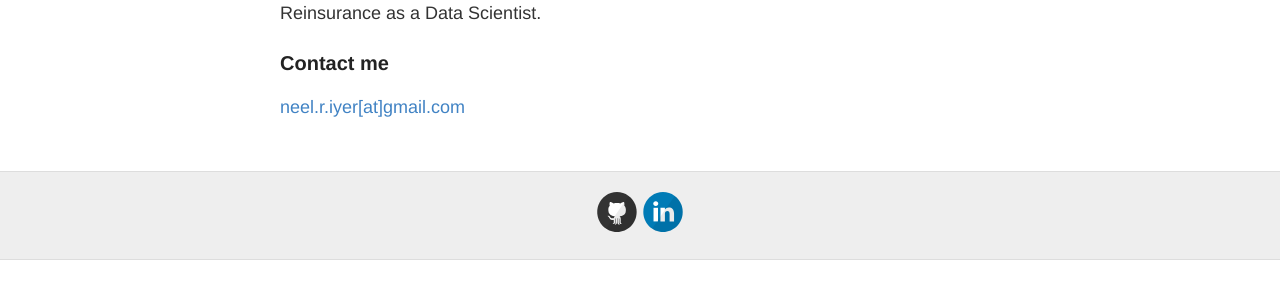
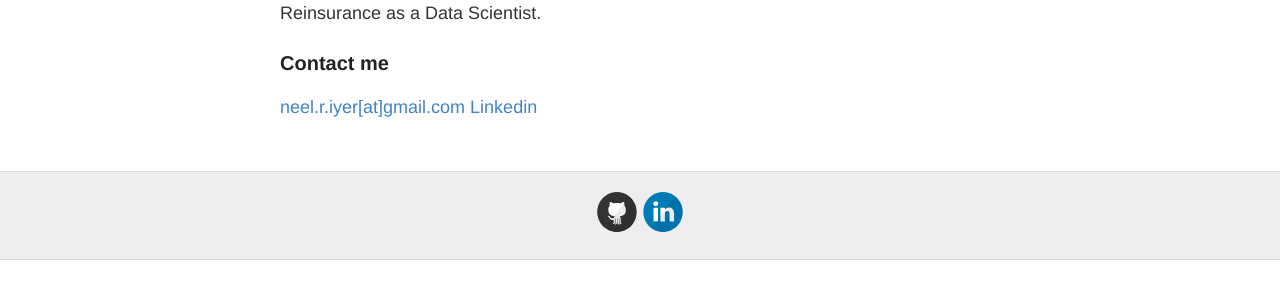
Before and after one commit to neelriyer/neelriyer.github.io, a Jekyll site: the page built from about.md, in a window 1280 px wide. Shown: the part 305-595 px from the top of the page. Built offline with Jekyll 4.4.1, drawn with Linux system fonts in a browser that asks for light colours.

Commit message:
add linkedin

```diff
--- a/about.md
+++ b/about.md
@@ -8,6 +8,8 @@ permalink: /about/
 
 Data Science Student at University of New South Wales. Currently interning at Swiss Reinsurance as a Data Scientist.
 
+
 ### Contact me
 
 [neel.r.iyer[at]gmail.com](mailto:neel.r.iyer@gmail.com)
+[Linkedin](https://www.linkedin.com/in/neel-iyer/)
```
